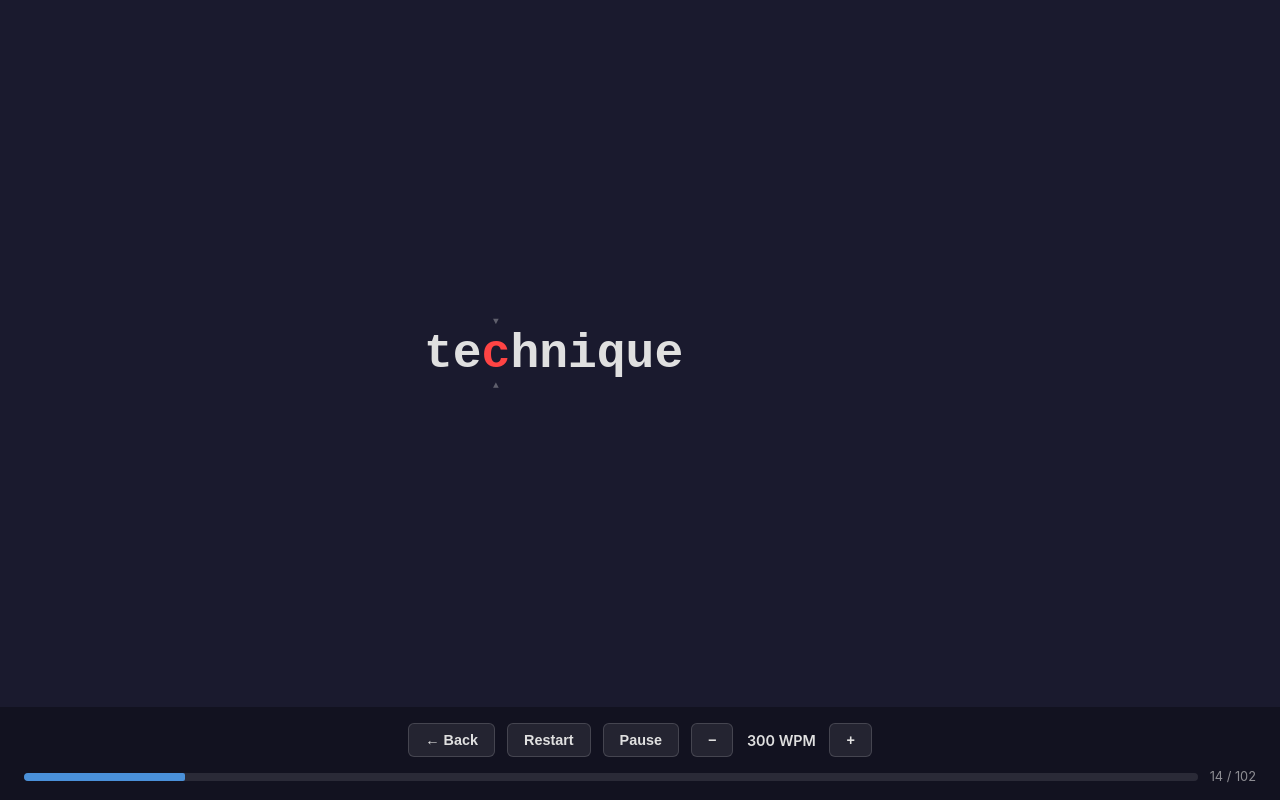
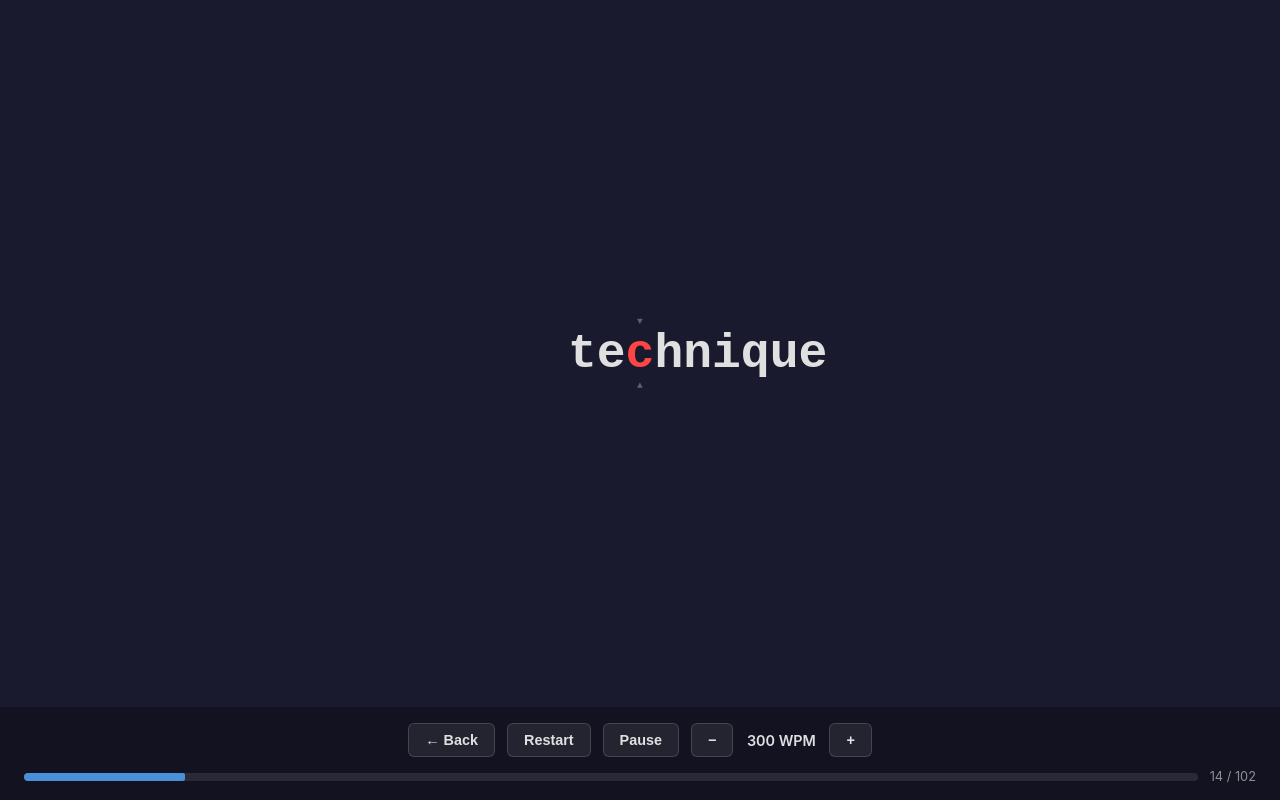
Before and after one commit to DarrahK/speed_reader, a plain HTML site: page index.html in a window 1280 px wide. Both pictures are taken after a click on the button "Start Reading". Drawn offline with Linux system fonts and the light colour scheme.

Commit message:
Center the pivot letter in the middle of the screen
Equalize #word-before width to match #word-after (15ch) so the
ORP focus letter aligns to the horizontal center of the viewport.

Co-Authored-By: Claude Opus 4.6 <noreply@anthropic.com>

```diff
--- a/style.css
+++ b/style.css
@@ -194,7 +194,7 @@ input[type="color"]::-webkit-color-swatch {
 
 #word-before {
   display: inline-block;
-  width: 5ch;
+  width: 15ch;
   text-align: right;
 }
 
```
